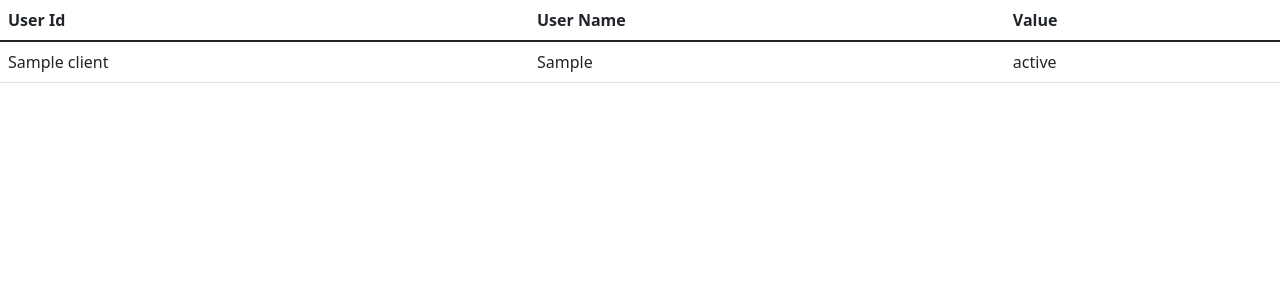
After one commit to pazindushane/Team_06, a Flask app: template templates/users.html in a window 1280 px wide. The commit adds this page. Shown: the top 300 px of the page. Run offline with Flask 2, Linux system fonts and the light colour scheme; the template is opened without the code that fills it: most values are stand-ins (such as "Sample title", 1, 10 or a date in 2020).

Commit message:
ui completed

```diff
--- a/templates/index.html
+++ b/templates/index.html
@@ -20,12 +20,12 @@
         <div class="col-md">
             <div class="form-floating">
                 <input type="number" name="debit" class="form-control" id="floatingInputGrid2" placeholder="Debit Value" >
-                <label for="floatingInputGrid">Loan Value</label>
+                <label for="floatingInputGrid">Debit Value</label>
             </div>
         </div>
     </div>
     <div class="d-flex justify-content-end mt-3">
-        <button type="submit" class="btn btn-primary text-center">Ask for Loan</button>
+        <button type="submit" class="btn btn-primary text-center">Deposit</button>
     </div>
     </form>
 </section>
--- /dev/null
+++ b/templates/users.html
@@ -0,0 +1,31 @@
+<!DOCTYPE html>
+<html lang="en">
+<head>
+    <meta charset="UTF-8">
+    <title>Title</title>
+    <link href="https://cdn.jsdelivr.net/npm/bootstrap@5.1.3/dist/css/bootstrap.min.css" rel="stylesheet" integrity="sha384-1BmE4kWBq78iYhFldvKuhfTAU6auU8tT94WrHftjDbrCEXSU1oBoqyl2QvZ6jIW3" crossorigin="anonymous">
+</head>
+<body>
+
+<table class="table">
+    <thead>
+    <tr>
+        <th scope="col">User Id</th>
+        <th scope="col">User Name</th>
+        <th scope="col">Value</th>
+    </tr>
+    </thead>
+    <tbody>
+    {% for row in data %}
+    <tr>
+        <td>{{ row.client }}</td>
+        <td>{{ row.ip }}</td>
+        <td>{{ row.status }}</td>
+    </tr>
+    {% endfor %}
+    </tbody>
+</table>
+</body>
+<script src="https://cdn.jsdelivr.net/npm/bootstrap@5.1.3/dist/js/bootstrap.bundle.min.js" integrity="sha384-ka7Sk0Gln4gmtz2MlQnikT1wXgYsOg+OMhuP+IlRH9sENBO0LRn5q+8nbTov4+1p" crossorigin="anonymous"></script>
+
+</html>
```
Also changed, not shown: 1 other file.
